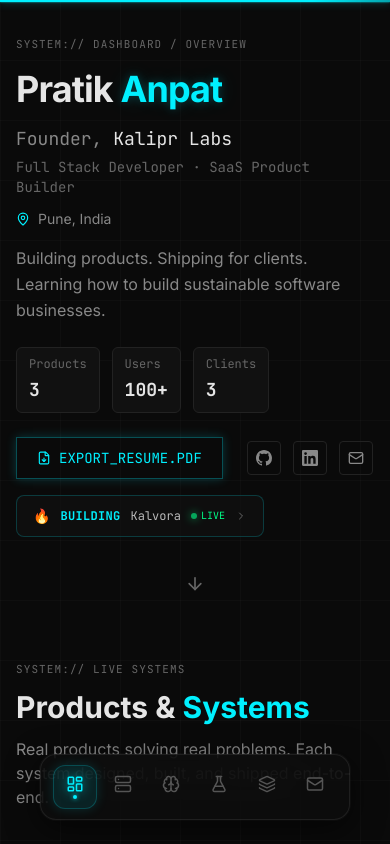
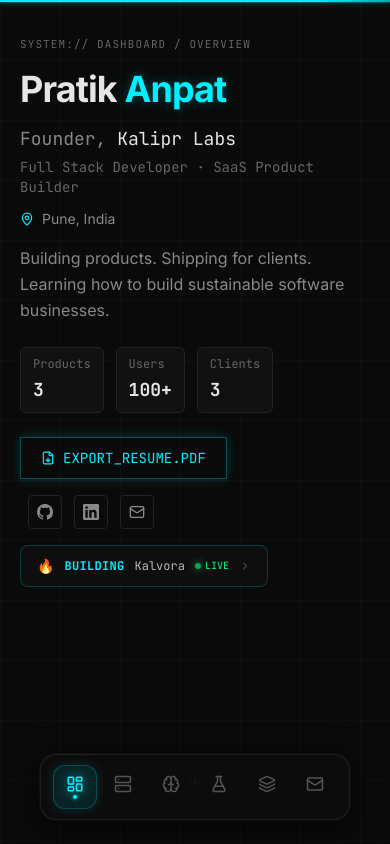
Before and after one commit to pratikanpat/Portfolio, a Next.js app: page / in a window 390 px wide. Shown: the top 844 px of the page. Built offline with nearby package versions, Linux system fonts and the light colour scheme.

Commit message:
Fixed: Mobile landing page space of hero section

```diff
--- a/src/app/globals.css
+++ b/src/app/globals.css
@@ -170,6 +170,6 @@ body {
 
 @media (max-width: 768px) {
   .section-container {
-    padding: 36px 16px;
+    padding: 36px 20px;
   }
 }
--- a/src/components/DashboardHero.tsx
+++ b/src/components/DashboardHero.tsx
@@ -32,7 +32,7 @@ export default function DashboardHero() {
 
   return (
     <>
-    <section id="dashboard" className="section-container pt-16 lg:pt-20">
+    <section id="dashboard" className="section-container pt-20 lg:pt-20 min-h-[100dvh] lg:min-h-0 flex flex-col">
       {/* Breadcrumb */}
       <motion.div
         initial={{ opacity: 0 }}
@@ -251,12 +251,12 @@ export default function DashboardHero() {
         </a>
       </motion.div>
 
-      {/* Scroll indicator */}
+      {/* Scroll indicator — pushed to bottom of viewport on mobile */}
       <motion.div
         initial={{ opacity: 0 }}
         animate={{ opacity: 1 }}
         transition={{ delay: 1 }}
-        className="flex justify-center mt-8 lg:mt-16"
+        className="flex justify-center mt-auto pt-8 pb-6 lg:mt-16 lg:pt-0 lg:pb-0"
       >
         <motion.div
           animate={{ y: [0, 8, 0] }}
```
